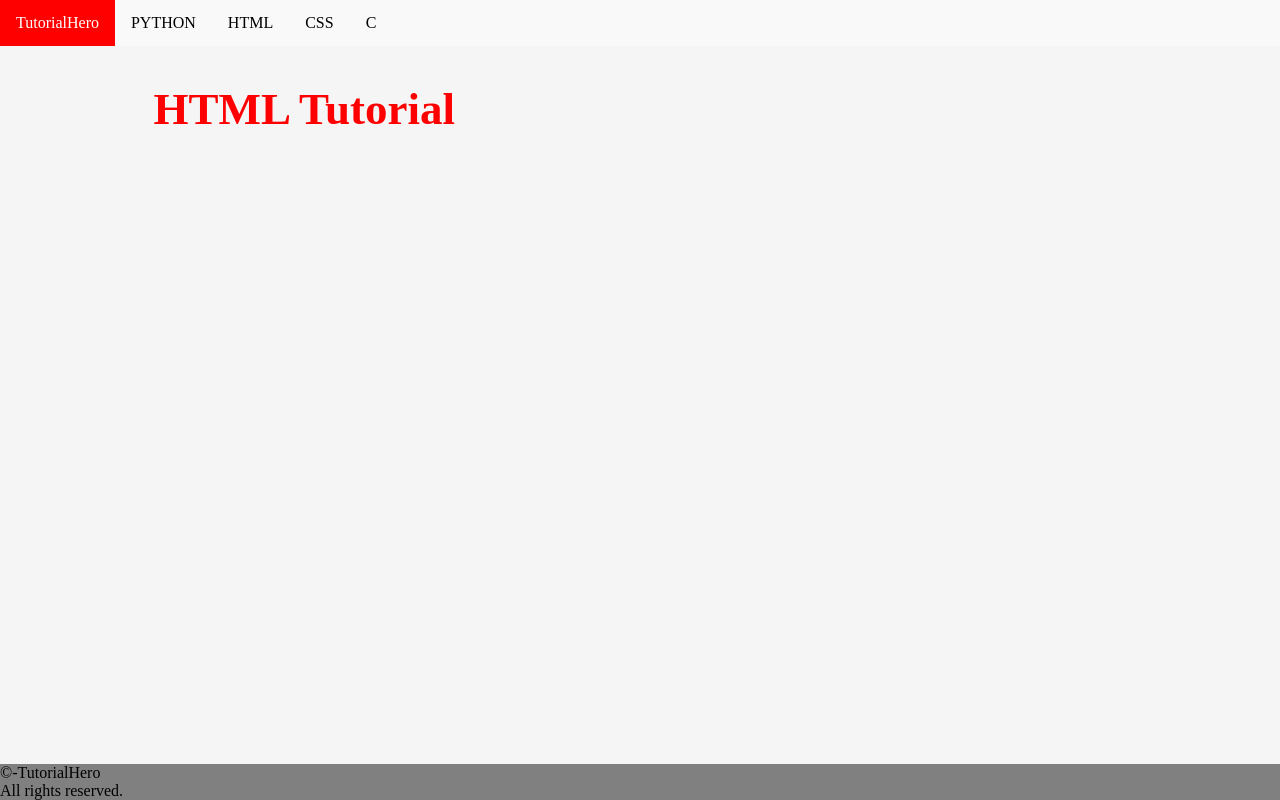
After one commit to JanmejaiPandey/django_tutorialway, a Django app: page /HTML/ in a window 1280 px wide. The commit adds this page. Run offline with Django 3.2, Linux system fonts and the light colour scheme.

Commit message:
version 3

```diff
--- a/app/static/site.css
+++ b/app/static/site.css
@@ -7,14 +7,14 @@ body {
     overflow: hidden;
     background-color:#f9f9f9;
   }
-  #foot{
-    position:fixed;
-    bottom:0;
-    width :100%;
-    background-color: darkslategrey;
-    color:white;
-  }
+    #foot {
+    position: fixed;
+    bottom: 0;
+    left:0;
+    width: 100%;
 
+    background-color: grey;
+    }
   .navbar a.active{
       color:white;
       background-color: rgb(190, 10, 10);
@@ -74,9 +74,17 @@ body {
     margin-right:12%;
     margin-bottom:5%;
     padding:1px 16px;
-    height:100%;
     background-color:rgba(255, 250, 250, 0.932);
     border-radius: 25px;
+  }
+  #av{
+    position: relative;
+    margin-left: 0;
+    margin-right: 0;
+    margin-bottom:1%;
+    width: 100%;
+    background-image: url('images/back1.jpg');
+    background-color: lightgray;
   }
   .dropdown-content a:hover {
     background-color: rgba(247, 154, 154, 0.589);
@@ -87,6 +95,7 @@ body {
   }
  #f{
    font-size: 30px;
+   color:grey;
  }
 #btnlink{
   border: none;
--- /dev/null
+++ b/app/templates/html.html
@@ -0,0 +1,8 @@
+{% extends 'layout.html' %}
+{% block content %}
+<font id="f">
+    <h2 style="margin-left:12%;color:red ;">
+       HTML Tutorial
+    </h2>
+</font>
+{% endblock %}
--- a/app/templates/layout.html
+++ b/app/templates/layout.html
@@ -4,7 +4,7 @@
 <head>
     <meta charset="utf-8">
     <meta http-equiv="X-UA-Compatible" content="IE=edge">
-    <title>TutorialHero</title>
+    <title>Become Zero to Hero in Coding:TutotrialHero</title>
     <meta name="viewport" content="width=device-width, initial-scale=1">
     <link rel="shortcut icon" href="{% static 'images/favicon.ico' %}" />
     <link rel="stylesheet" type="text/css" href="{% static 'site.css' %}" />
@@ -25,7 +25,7 @@
     <a href="">Pandas</a>
     </div>
    </div>
- <a href="">HTML</a>
+ <a href="{% url 'html' %}">HTML</a>
  <a href="">CSS</a>
  <a href="">C</a>
  <a href="javascript:void(0);" style="font-size:15px;" class="icon" onclick="myFunction()">&#9776;</a>
--- a/app/views.py
+++ b/app/views.py
@@ -12,3 +12,9 @@ def home(request):
         request,
         'home.html',
     )
+
+def html(request):
+    return render(
+        request,
+        'html.html',
+    )
--- a/tutorialhero/urls.py
+++ b/tutorialhero/urls.py
@@ -20,5 +20,6 @@ from app import views
 urlpatterns = [
     path('',views.home,name="home"),
     path('python3/',views.python3,name='python3'),
+    path('HTML/',views.html,name="html"),
     path('admin/', admin.site.urls),
 ]
```
Also changed, not shown: app/templates/home.html (+18 -2 lines), app/static/images/images.png (added), app/static/images/python.png (added).
